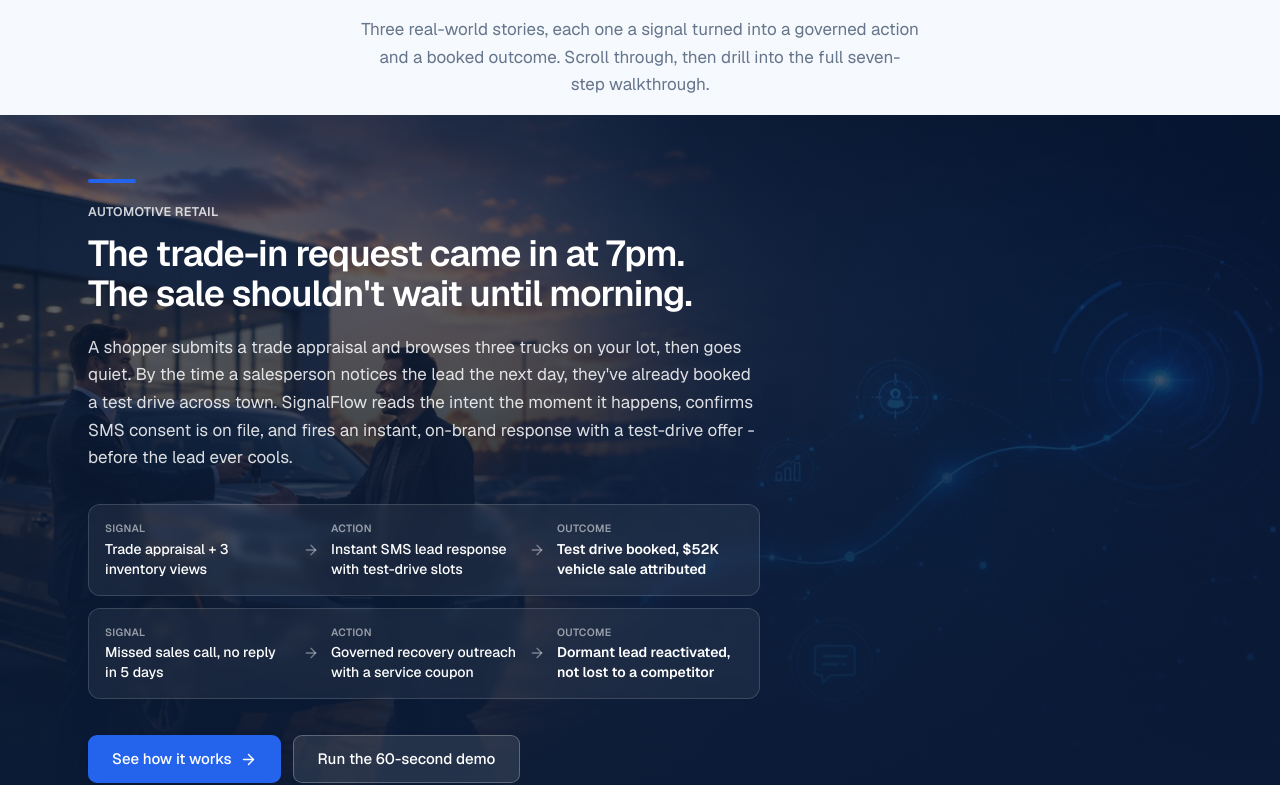
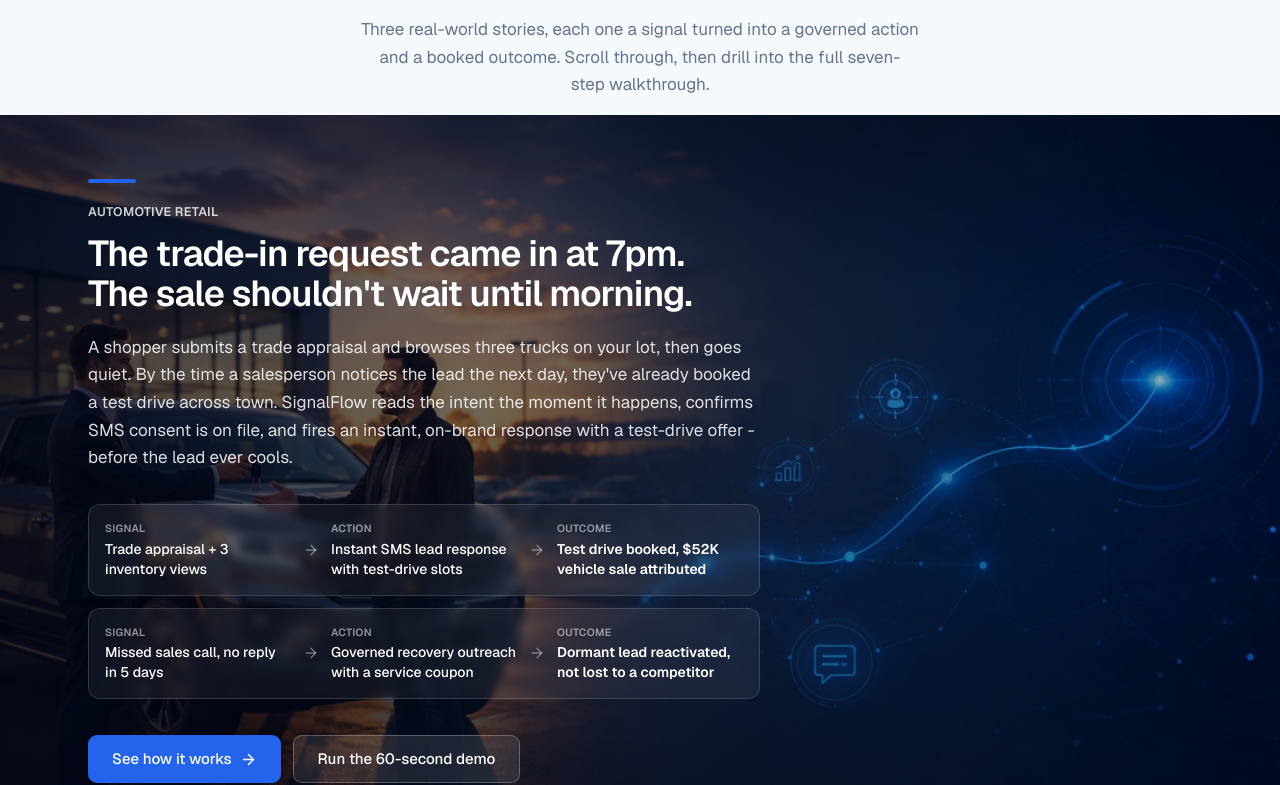
Before and after one commit to mpalmer79/SignalFlow, a Next.js app: page / in a window 1280 px wide. Shown: the part 1255-2040 px from the top of the page. Built offline with nearby package versions, Linux system fonts and the light colour scheme; no server answers.

Commit message:
Refactor page.tsx by removing comments and updating JSX
Removed extensive comments regarding the marketing homepage and scenario library, and updated the structure of ScenarioCard rendering and background elements.

```diff
--- a/app/page.tsx
+++ b/app/page.tsx
@@ -22,12 +22,6 @@
 } from "lucide-react";
 import { Logo, LogoMark } from "@/components/brand/logo";
 import { appConfig } from "@/lib/config/app";
-
-// The marketing homepage, ported from design-system/ui-kits/marketing into the
-// production app. Light enterprise direction: off-white canvas, deep-navy ink,
-// #2563EB primary, Geist type, with the soft ambient scroll wash and selective
-// navy accents for command-center depth. Deterministic and demo safe: no live
-// communication, no external model calls, no real customer data.
 
 const pillars = [
   {
@@ -102,9 +96,6 @@
   { icon: Banknote, color: "#16A34A", label: "Revenue" },
 ];
 
-// The scenario library that drives the full-viewport showcase cards. Content is
-// edited here in one place. Each href resolves to a real scenarios/[id] route.
-// Note: copy uses spaced hyphens, not em dashes, to satisfy the safety scan.
 const showcaseScenarios = [
   {
     id: "automotive-retail",
@@ -186,7 +177,6 @@
   },
 ];
 
-// Accent tokens per card. Kept to existing semantic tokens (primary, success).
 const showcaseAccents = {
   blue: { bar: "bg-primary", cta: "bg-primary hover:bg-primary/90" },
   green: { bar: "bg-success", cta: "bg-success hover:bg-success/90" },
@@ -454,7 +444,11 @@
         </p>
       </div>
       {showcaseScenarios.map((scenario, index) => (
-        <ScenarioCard key={scenario.id} scenario={scenario} priority={index === 0} />
+        <ScenarioCard
+          key={scenario.id}
+          scenario={scenario}
+          priority={index === 0}
+        />
       ))}
     </section>
   );
@@ -475,7 +469,6 @@
       aria-labelledby={headingId}
       className="group relative flex min-h-[90vh] items-center overflow-hidden"
     >
-      {/* TODO: replace with licensed stock photo (see public/scenarios/README.md). */}
       <Image
         src={scenario.image}
         alt={scenario.imageAlt}
@@ -485,11 +478,10 @@
         sizes="100vw"
         className="object-cover motion-safe:transition-transform motion-safe:duration-700 motion-safe:ease-out motion-safe:group-hover:scale-[1.03]"
       />
-      {/* Dark scrim built from the foreground (deep navy) token so text stays
-          legible over any photo. */}
+      <div aria-hidden="true" className="absolute inset-0 bg-slate-950/20" />
       <div
         aria-hidden="true"
-        className="absolute inset-0 bg-gradient-to-t from-foreground/95 via-foreground/80 to-foreground/55"
+        className="absolute inset-0 bg-gradient-to-r from-slate-950/70 via-slate-950/35 to-transparent"
       />
       <div className="relative z-10 mx-auto w-full max-w-6xl px-6 py-16">
         <div className="max-w-2xl">
@@ -685,7 +677,9 @@
               <span className="flex h-[26px] w-[26px] shrink-0 items-center justify-center rounded-full bg-sky-300/15 font-mono text-xs font-semibold text-sky-300">
                 {index + 1}
               </span>
-              <span className="text-sm font-medium text-[#E8EEF8]">{step}</span>
+              <span className="text-sm font-medium text-[#E8EEF8]">
+                {step}
+              </span>
             </div>
           ))}
         </div>
```
